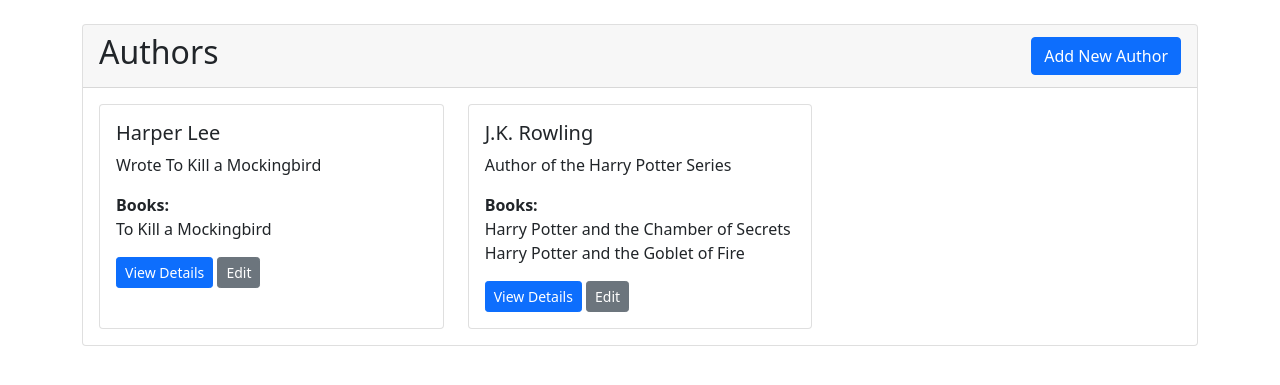
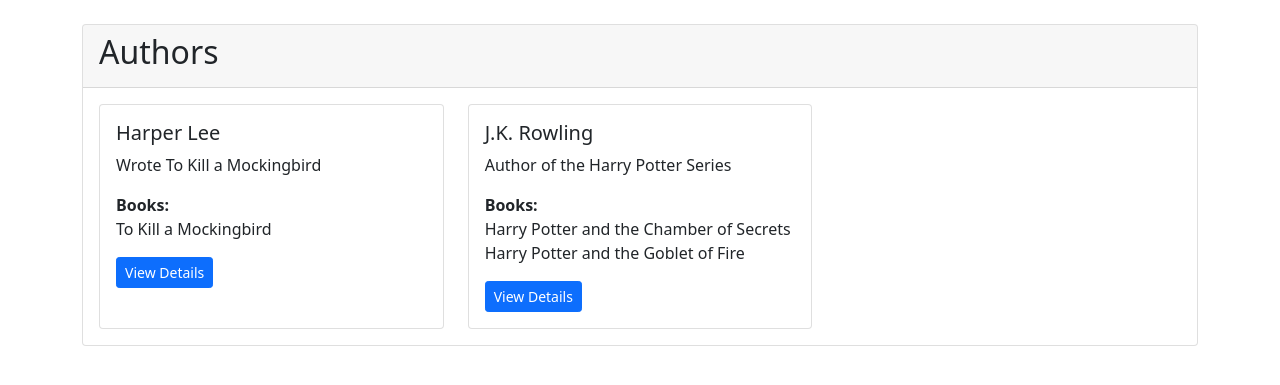
Before and after one commit to markherman31/LibraryProject, a Django app: template library_project/library/templates/library/author_list.html in a window 1280 px wide. Shown: the part 58-443 px from the top of the page. Run offline with Django 5.2, Linux system fonts and the light colour scheme; the template is opened without the code that fills it: values that come from a table or form of the project are taken from there, others are empty; a user stored in the database is signed in; data comes from the database, SQL or seed files in the repository; both versions use the stored data as it was after the commit; tables that the repository leaves empty hold one stand-in row (values such as "Sample post").

Commit message:
fixed error

```diff
--- a/library_project/library/templates/library/author_list.html
+++ b/library_project/library/templates/library/author_list.html
@@ -4,9 +4,6 @@
 <div class="card">
     <div class="card-header d-flex justify-content-between align-items-center">
         <h2>Authors</h2>
-        {% if user.is_staff %}
-        <a href="{% url 'library:author-create' %}" class="btn btn-primary">Add New Author</a>
-        {% endif %}
     </div>
     <div class="card-body">
         {% if authors %}
@@ -32,9 +29,6 @@
                                 </div>
                                 <div class="mt-auto">
                                     <a href="{% url 'library:author-detail' author.pk %}" class="btn btn-primary btn-sm">View Details</a>
-                                    {% if user.is_staff %}
-                                        <a href="{% url 'library:author-update' author.pk %}" class="btn btn-secondary btn-sm">Edit</a>
-                                    {% endif %}
                                 </div>
                             </div>
                         </div>
```
Also changed, not shown: library_project/db.sqlite3.
